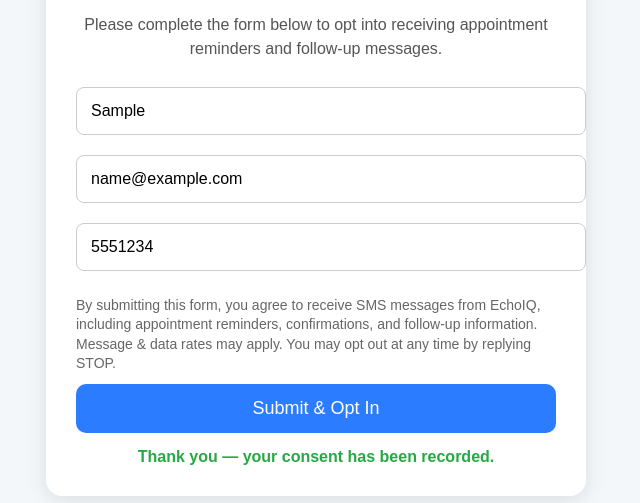
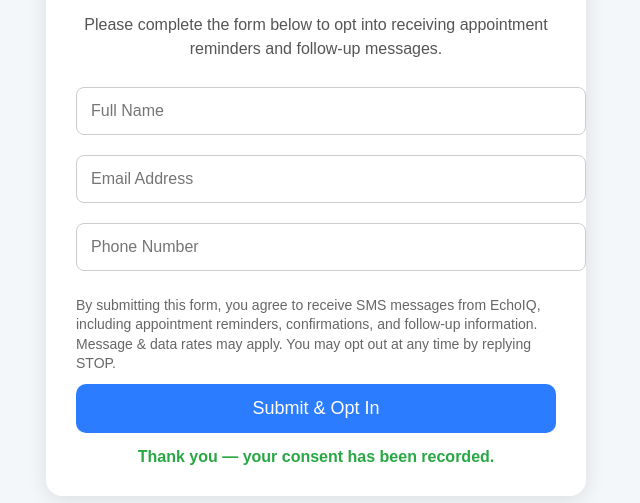
Before and after one commit to EchoIQ060/echoiq-optin, a plain HTML site: page index.html in a window 1280 px wide. Both pictures are taken after typing "Sample", "name@example.com", "5551234" into the empty fields and a click on the button "Submit & Opt In". Shown: the part 469-972 px from the top of the page, without its empty margins (324-964 px from the left). Drawn offline with Linux system fonts and the light colour scheme.

Commit message:
Update index.html

```diff
--- a/index.html
+++ b/index.html
@@ -4,7 +4,6 @@
     <meta charset="UTF-8">
     <meta name="viewport" content="width=device-width, initial-scale=1.0">
     <title>EchoIQ SMS Appointment Consent</title>
-
     <style>
         body {
             font-family: Arial, sans-serif;
@@ -54,6 +53,7 @@
             border-radius: 10px;
             cursor: pointer;
             margin-top: 10px;
+            transition: background 0.3s;
         }
         button:hover {
             background: #1964e6;
@@ -73,11 +73,10 @@
         }
     </style>
 </head>
-
 <body>
     <div class="container">
 
-        <!-- LOGO (CLEAN CROPPED IMAGE) -->
+        <!-- LOGO -->
         <img class="logo" src="https://github.com/EchoIQ060/echoiq-optin/blob/main/IMG_4625%202.JPG?raw=true" alt="EchoIQ Logo">
 
         <h2>EchoIQ SMS Appointment Reminders</h2>
@@ -88,7 +87,7 @@
         <input type="email" id="email" placeholder="Email Address" required>
         <input type="tel" id="phone" placeholder="Phone Number" required>
 
-        <!-- CONSENT LANGUAGE (Twilio will LOVE this) -->
+        <!-- CONSENT LANGUAGE -->
         <div class="consent-box">
             By submitting this form, you agree to receive SMS messages from EchoIQ, including appointment reminders,
             confirmations, and follow-up information. Message & data rates may apply.
@@ -103,26 +102,32 @@
 
     <script>
         function submitOptIn() {
-            let name = document.getElementById("name").value.trim();
-            let email = document.getElementById("email").value.trim();
-            let phone = document.getElementById("phone").value.trim();
+            const name = document.getElementById("name").value.trim();
+            const email = document.getElementById("email").value.trim();
+            const phone = document.getElementById("phone").value.trim();
 
             if (!name || !email || !phone) {
                 alert("Please fill in all fields.");
                 return;
             }
 
-            // Simulated consent storage — safe for Twilio reviewers
+            // Store consent (for Twilio review purposes, simulated here)
             console.log("Opt-in recorded:", {
-                name: name,
-                email: email,
-                phone: phone,
+                name,
+                email,
+                phone,
                 timestamp: new Date().toISOString()
             });
 
-            document.getElementById("status").style.display = "block";
+            // Show confirmation message
+            const statusDiv = document.getElementById("status");
+            statusDiv.style.display = "block";
+
+            // Optionally, reset form
+            document.getElementById("name").value = "";
+            document.getElementById("email").value = "";
+            document.getElementById("phone").value = "";
         }
     </script>
-
 </body>
 </html>
```
